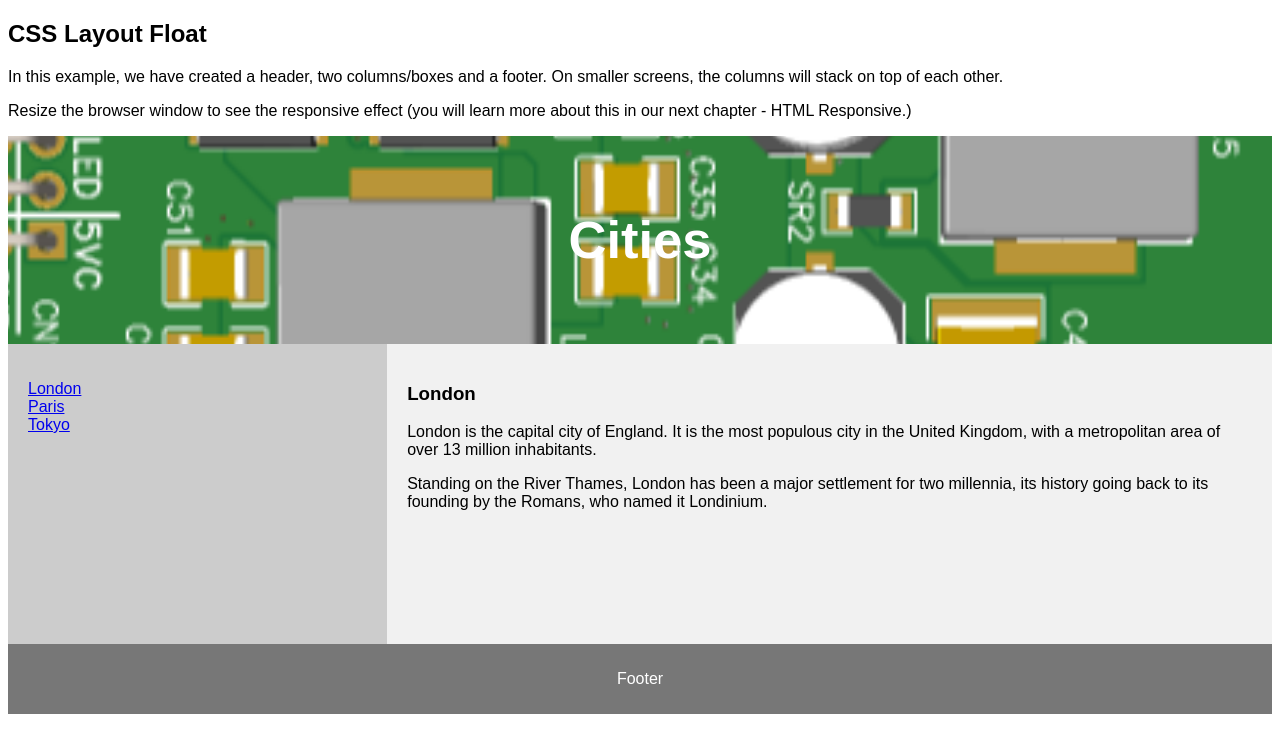
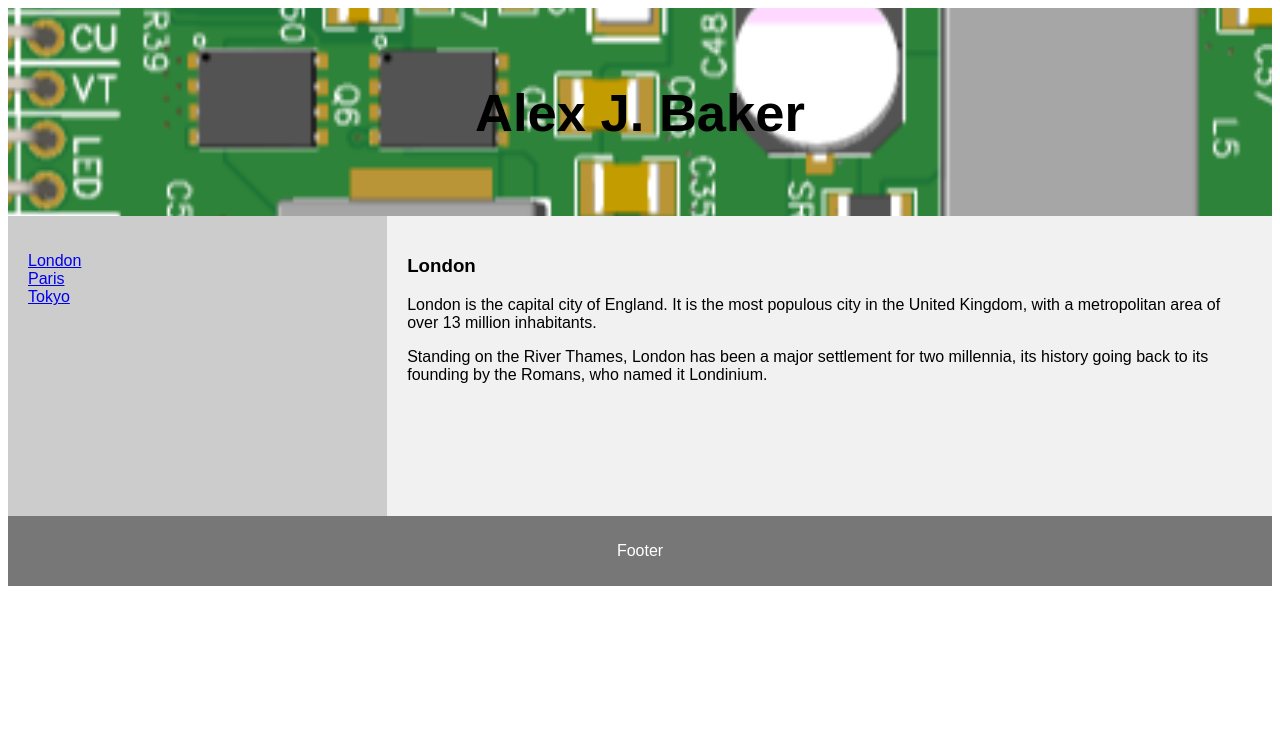
Before and after one commit to AlexJBaker303/AlexJBaker303.github.io, a plain HTML site: page index.html in a window 1280 px wide. Drawn offline with Linux system fonts and the light colour scheme.

Commit message:
Update index.html

```diff
--- a/index.html
+++ b/index.html
@@ -22,7 +22,7 @@ header {
   padding: 30px;
   text-align: center;
   font-size: 35px;
-  color: white;
+  color: black;
 }
 
 /* Create two columns/boxes that floats next to each other */
@@ -74,12 +74,8 @@ footer {
 </head>
 <body>
 
-<h2>CSS Layout Float</h2>
-<p>In this example, we have created a header, two columns/boxes and a footer. On smaller screens, the columns will stack on top of each other.</p>
-<p>Resize the browser window to see the responsive effect (you will learn more about this in our next chapter - HTML Responsive.)</p>
-
 <header>
-  <h2>Cities</h2>
+  <h2>Alex J. Baker</h2>
 </header>
 
 <section>
```
